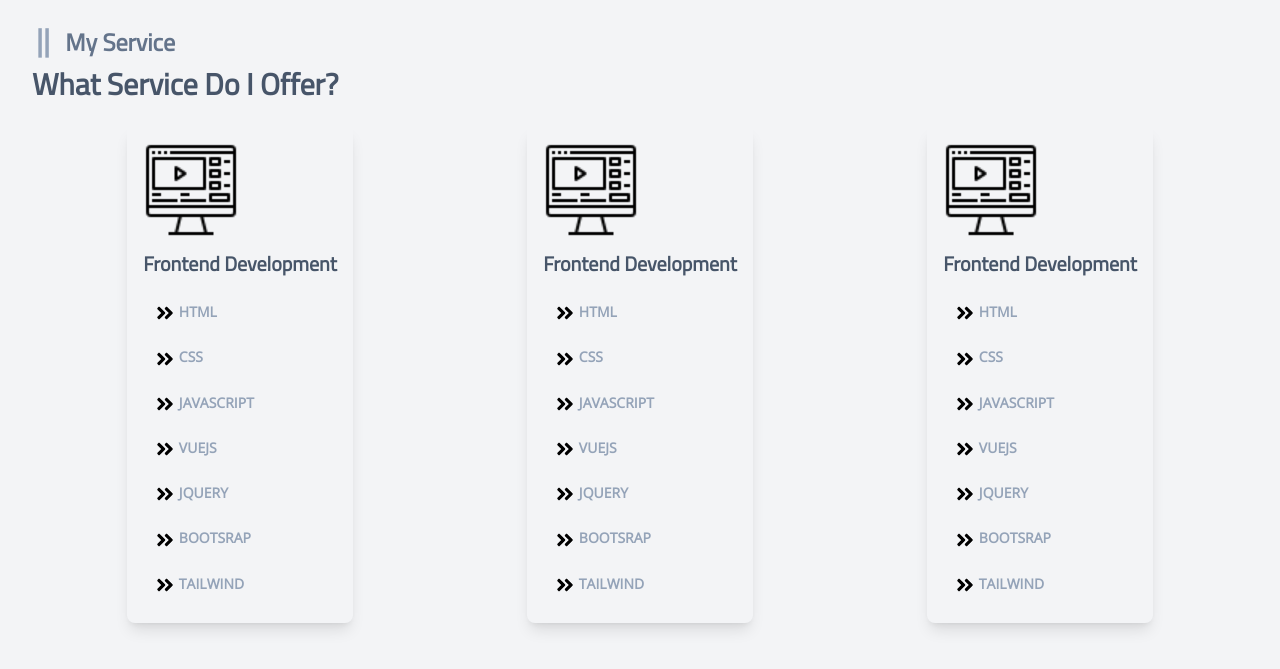
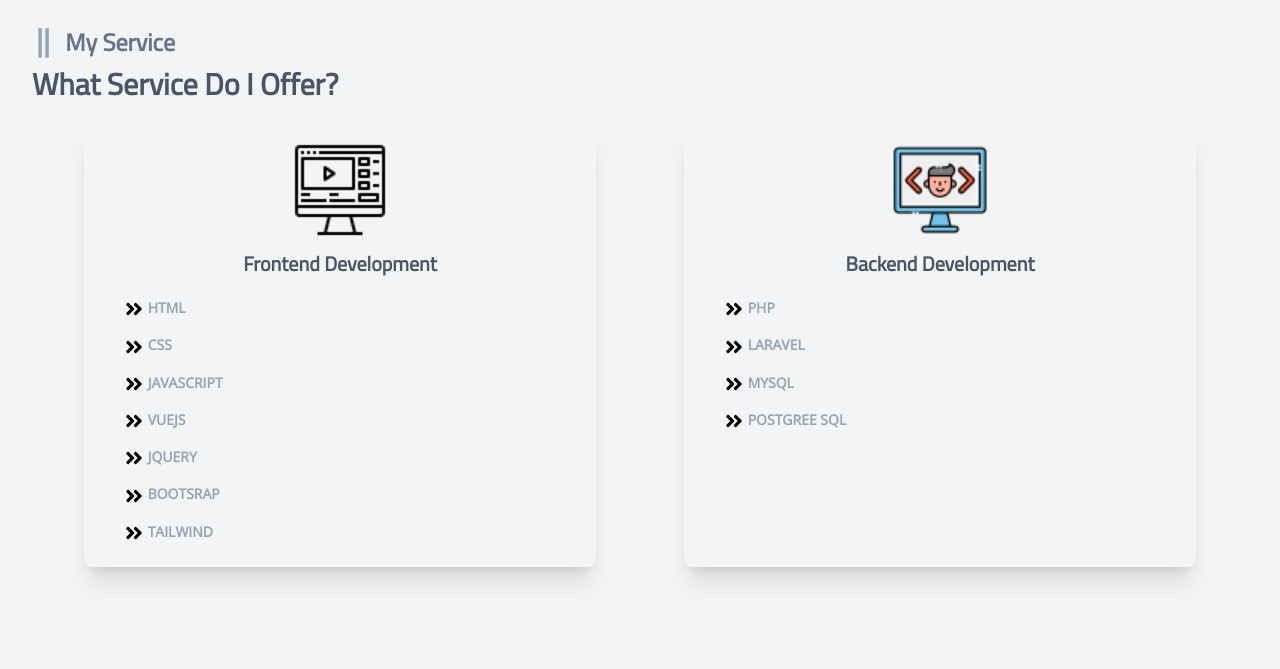
Before and after one commit to westcorperations/westcorp1, a website: page index.html in a window 1280 px wide. Shown: the part 802-1471 px from the top of the page. After the commit the page ends 1429 px from the top, so only its background shows below. Drawn offline with nearby package versions, Linux system fonts and the light colour scheme.

Commit message:
SERVICE SECTION COMPLETE

```diff
--- a/index.html
+++ b/index.html
@@ -88,40 +88,26 @@
         <span class="w-1/2 font-titillium"><span class="mx-3 text-2xl md:text-3xl font-extrabold text-slate-400">||</span> <span  class="text-xl md:text-2xl font-bold text-slate-500"> My Service</span></span>
            <h2 class="capitalize p-2  font-extrabold font-titillium text-2xl md:text-3xl  text-slate-600">what  service do i offer?</h2>
            <div class="flex flex-col md:flex-row justify-around md:m-2 md:p-2 p-6 ">
+              <div class="  mb-5 md:mx-3 max-w-lg w-full  md:w-1/2 rounded-lg overflow-hidden shadow-xl p-4 ">
+               <img src="dist/icons/frontend-icon.png" alt="" class="w-24 mx-auto object-center h-24">
+               <h3 class="text-xl capitalize font-titillium text-slate-600 py-3 text-center font-bold ">frontend development</h3>
+             <h6 class=" text-sm font-semibold    text-slate-400 px-6 py-2 font-opensans"> <img src="dist/icons/angle-double-right-solid.svg" alt="" class="inline w-5 h-5">  HTML</h6>
+             <h6 class=" text-sm font-semibold    text-slate-400 px-6 py-2 font-opensans"> <img src="dist/icons/angle-double-right-solid.svg" alt="" class="inline w-5 h-5">  CSS</h6>
+             <h6 class=" text-sm font-semibold    text-slate-400 px-6 py-2 font-opensans"> <img src="dist/icons/angle-double-right-solid.svg" alt="" class="inline w-5 h-5">  JAVASCRIPT</h6>
+             <h6 class=" text-sm font-semibold    text-slate-400 px-6 py-2 font-opensans"> <img src="dist/icons/angle-double-right-solid.svg" alt="" class="inline w-5 h-5">  VUEJS</h6>
+             <h6 class=" text-sm font-semibold    text-slate-400 px-6 py-2 font-opensans"> <img src="dist/icons/angle-double-right-solid.svg" alt="" class="inline w-5 h-5"> JQUERY</h6>
+             <h6 class=" text-sm font-semibold    text-slate-400 px-6 py-2 font-opensans"> <img src="dist/icons/angle-double-right-solid.svg" alt="" class="inline w-5 h-5"> BOOTSRAP</h6>
+             <h6 class=" text-sm font-semibold    text-slate-400 px-6 py-2 font-opensans"> <img src="dist/icons/angle-double-right-solid.svg" alt="" class="inline w-5 h-5"> TAILWIND</h6>
+            </div>
+            <div class="  mb-5 md:mx-3 max-w-lg w-full md:w-1/2  rounded-lg overflow-hidden shadow-xl border-slate-600 p-4">
+               <img src="dist/icons/backend-icon.png" alt="" class="w-24 mx-auto object-center h-24">
+               <h3 class="text-xl capitalize font-titillium text-slate-600 py-3 text-center font-bold ">backend development</h3>
+             <h6 class=" text-sm font-semibold    text-slate-400 px-6 py-2 font-opensans"> <img src="dist/icons/angle-double-right-solid.svg" alt="" class="inline w-5 h-5"> PHP</h6>
+             <h6 class=" text-sm font-semibold    text-slate-400 px-6 py-2 font-opensans"> <img src="dist/icons/angle-double-right-solid.svg" alt="" class="inline w-5 h-5">  LARAVEL</h6>
+             <h6 class=" text-sm font-semibold    text-slate-400 px-6 py-2 font-opensans"> <img src="dist/icons/angle-double-right-solid.svg" alt="" class="inline w-5 h-5">  MYSQL</h6>
+             <h6 class=" text-sm font-semibold    text-slate-400 px-6 py-2 font-opensans"> <img src="dist/icons/angle-double-right-solid.svg" alt="" class="inline w-5 h-5">  POSTGREE SQL</h6>
+            </div>
 
-            <div class="  mb-5 md:mx-3 max-w-lg w-sm  md:w-lg rounded-lg overflow-hidden shadow-lg p-4 bg-grey-500">
-               <img src="dist/icons/frontend-icon.png" alt="" class="w-24 h-24">
-               <h3 class="text-xl capitalize font-titillium text-slate-600 py-3 text-center font-bold ">frontend development</h3>
-             <h6 class=" text-sm font-semibold    text-slate-400 p-3 font-opensans"> <img src="dist/icons/angle-double-right-solid.svg" alt="" class="inline w-5 h-5">  HTML</h6>
-             <h6 class=" text-sm font-semibold    text-slate-400 p-3 font-opensans"> <img src="dist/icons/angle-double-right-solid.svg" alt="" class="inline w-5 h-5">  CSS</h6>
-             <h6 class=" text-sm font-semibold    text-slate-400 p-3 font-opensans"> <img src="dist/icons/angle-double-right-solid.svg" alt="" class="inline w-5 h-5">  JAVASCRIPT</h6>
-             <h6 class=" text-sm font-semibold    text-slate-400 p-3 font-opensans"> <img src="dist/icons/angle-double-right-solid.svg" alt="" class="inline w-5 h-5">  VUEJS</h6>
-             <h6 class=" text-sm font-semibold    text-slate-400 p-3 font-opensans"> <img src="dist/icons/angle-double-right-solid.svg" alt="" class="inline w-5 h-5"> JQUERY</h6>
-             <h6 class=" text-sm font-semibold    text-slate-400 p-3 font-opensans"> <img src="dist/icons/angle-double-right-solid.svg" alt="" class="inline w-5 h-5"> BOOTSRAP</h6>
-             <h6 class=" text-sm font-semibold    text-slate-400 p-3 font-opensans"> <img src="dist/icons/angle-double-right-solid.svg" alt="" class="inline w-5 h-5"> TAILWIND</h6>
-            </div>
-            <div class="  mb-5 md:mx-3 max-w-lg w-sm  md:w-lg rounded-lg overflow-hidden shadow-lg p-4 bg-grey-500">
-               <img src="dist/icons/frontend-icon.png" alt="" class="w-24 h-24">
-               <h3 class="text-xl capitalize font-titillium text-slate-600 py-3 text-center font-bold ">frontend development</h3>
-             <h6 class=" text-sm font-semibold    text-slate-400 p-3 font-opensans"> <img src="dist/icons/angle-double-right-solid.svg" alt="" class="inline w-5 h-5">  HTML</h6>
-             <h6 class=" text-sm font-semibold    text-slate-400 p-3 font-opensans"> <img src="dist/icons/angle-double-right-solid.svg" alt="" class="inline w-5 h-5">  CSS</h6>
-             <h6 class=" text-sm font-semibold    text-slate-400 p-3 font-opensans"> <img src="dist/icons/angle-double-right-solid.svg" alt="" class="inline w-5 h-5">  JAVASCRIPT</h6>
-             <h6 class=" text-sm font-semibold    text-slate-400 p-3 font-opensans"> <img src="dist/icons/angle-double-right-solid.svg" alt="" class="inline w-5 h-5">  VUEJS</h6>
-             <h6 class=" text-sm font-semibold    text-slate-400 p-3 font-opensans"> <img src="dist/icons/angle-double-right-solid.svg" alt="" class="inline w-5 h-5"> JQUERY</h6>
-             <h6 class=" text-sm font-semibold    text-slate-400 p-3 font-opensans"> <img src="dist/icons/angle-double-right-solid.svg" alt="" class="inline w-5 h-5"> BOOTSRAP</h6>
-             <h6 class=" text-sm font-semibold    text-slate-400 p-3 font-opensans"> <img src="dist/icons/angle-double-right-solid.svg" alt="" class="inline w-5 h-5"> TAILWIND</h6>
-            </div>
-            <div class="  mb-5 md:mx-3 max-w-lg w-sm  md:w-lg rounded-lg overflow-hidden shadow-lg p-4 bg-grey-500">
-               <img src="dist/icons/frontend-icon.png" alt="" class="w-24 h-24">
-               <h3 class="text-xl capitalize font-titillium text-slate-600 py-3 text-center font-bold ">frontend development</h3>
-             <h6 class=" text-sm font-semibold    text-slate-400 p-3 font-opensans"> <img src="dist/icons/angle-double-right-solid.svg" alt="" class="inline w-5 h-5">  HTML</h6>
-             <h6 class=" text-sm font-semibold    text-slate-400 p-3 font-opensans"> <img src="dist/icons/angle-double-right-solid.svg" alt="" class="inline w-5 h-5">  CSS</h6>
-             <h6 class=" text-sm font-semibold    text-slate-400 p-3 font-opensans"> <img src="dist/icons/angle-double-right-solid.svg" alt="" class="inline w-5 h-5">  JAVASCRIPT</h6>
-             <h6 class=" text-sm font-semibold    text-slate-400 p-3 font-opensans"> <img src="dist/icons/angle-double-right-solid.svg" alt="" class="inline w-5 h-5">  VUEJS</h6>
-             <h6 class=" text-sm font-semibold    text-slate-400 p-3 font-opensans"> <img src="dist/icons/angle-double-right-solid.svg" alt="" class="inline w-5 h-5"> JQUERY</h6>
-             <h6 class=" text-sm font-semibold    text-slate-400 p-3 font-opensans"> <img src="dist/icons/angle-double-right-solid.svg" alt="" class="inline w-5 h-5"> BOOTSRAP</h6>
-             <h6 class=" text-sm font-semibold    text-slate-400 p-3 font-opensans"> <img src="dist/icons/angle-double-right-solid.svg" alt="" class="inline w-5 h-5"> TAILWIND</h6>
-            </div>
 
 
            </div>
```
Also changed, not shown: dist/icons/backend-icon.png (added), dist/output.css.
